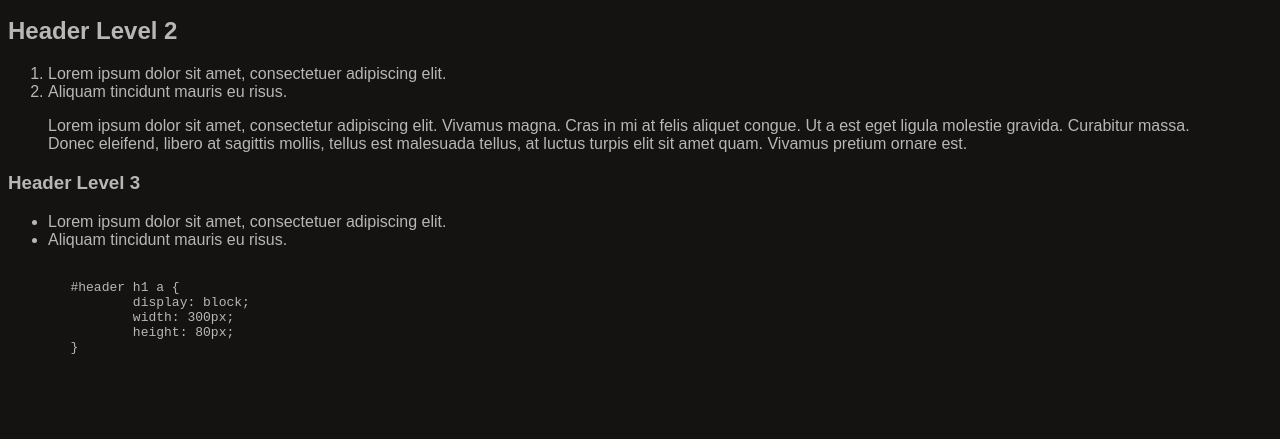
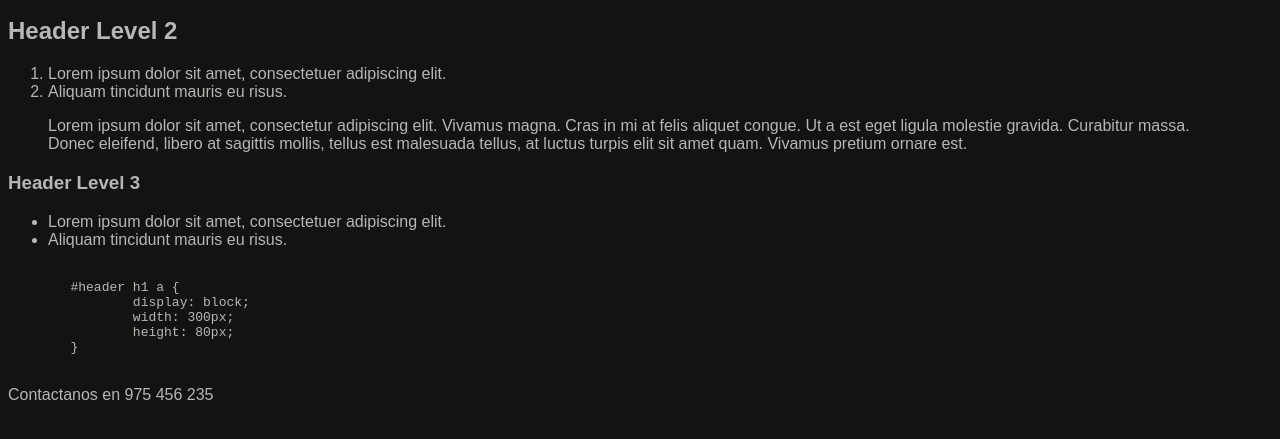
Before and after one commit to jaivicvillegas/webdemo, a plain HTML site: page app/index.html in a window 1280 px wide. Shown: the part 141-580 px from the top of the page. Drawn offline with Linux system fonts and the light colour scheme.

Commit message:
Contacto

```diff
--- a/app/index.html
+++ b/app/index.html
@@ -37,5 +37,7 @@
 		height: 80px;
 	}
 	</code></pre>
+
+	<p>Contactanos en 975 456 235</p>
 </body>
 </html>
```
